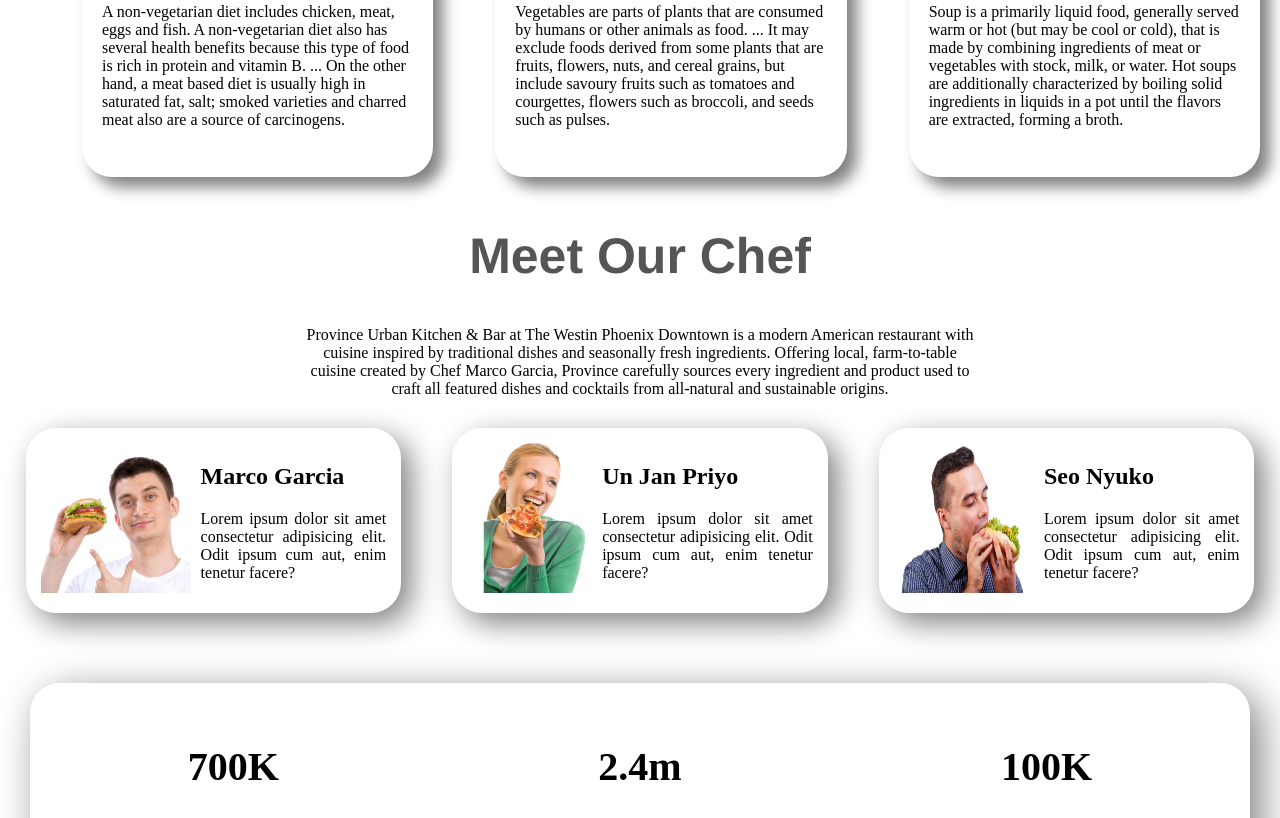
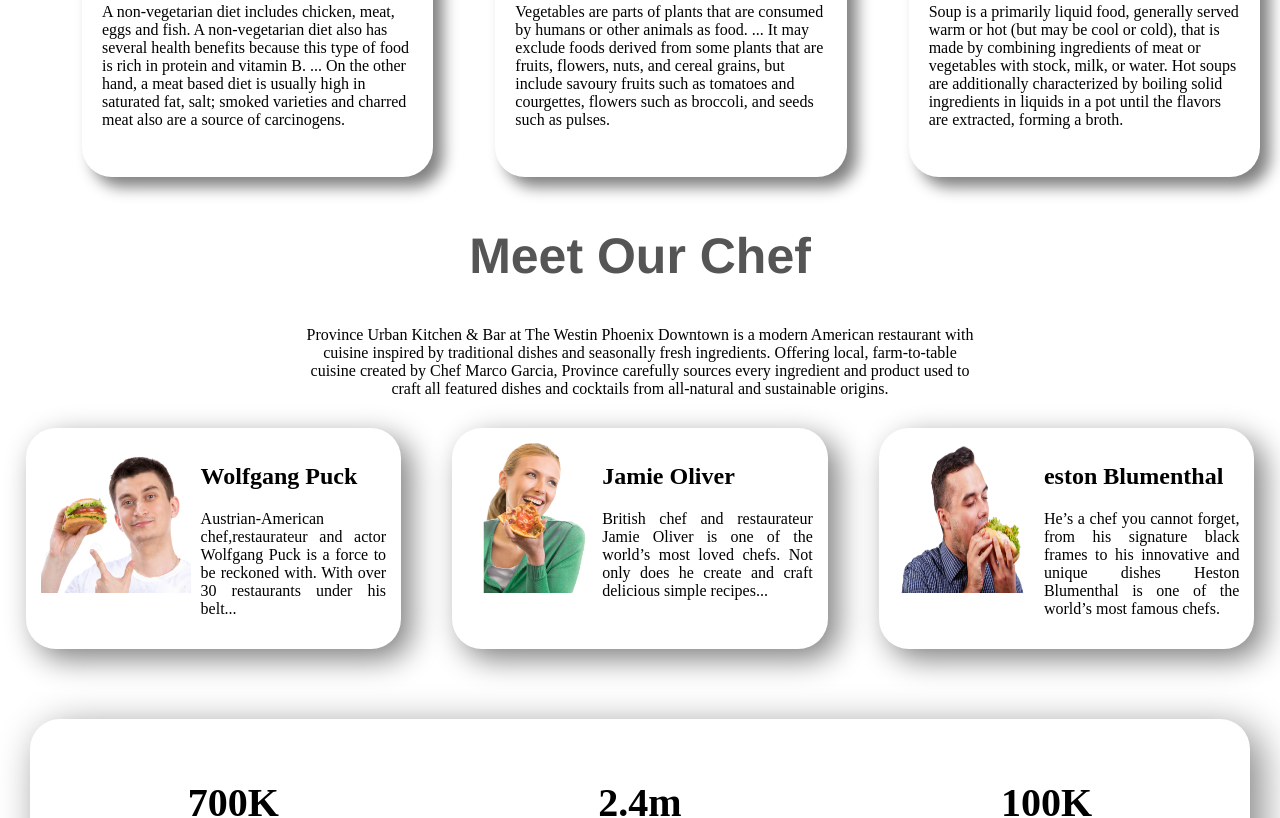
Before and after one commit to nizamseu/food-network, a plain HTML site: page index.html in a window 1280 px wide. Shown: the part 1644-2462 px from the top of the page. Drawn offline with Linux system fonts and the light colour scheme.

Commit message:
dummy text delete

```diff
--- a/index.html
+++ b/index.html
@@ -44,7 +44,7 @@
         <section class="recipies">
             <div  class="recipies-top">
                 <h1>My Recipies</h1>
-                <p>Lorem ipsum dolor sit amet, consectetur adipisicing elit. Eos eaque ea quia, odit aliquam ipsam vitae totam assumenda atque, quod voluptas. Excepturi blanditiis obcaecati accusantium ab maxime, sit adipisci ipsam?</p>
+                <p>Discover Delicious Soups, Desserts, And Much More From All Over The World At IslamiCity. Find Dishes From Around The World And Discover Your Next Favorite Go-To Meal Today! Positive Solutions. Interfaith Understanding. Cultivate Peace. Inspire Action.</p>
             </div>
             <div class="recipes-card">
                 <div class="card">
@@ -74,8 +74,8 @@
                     <div class="chef-card">
                         <img src="images/male/1.png" alt="">
                         <div class="chef-card-info">
-                            <h2>Marco Garcia</h2>
-                             <p>Lorem ipsum dolor sit amet consectetur adipisicing elit. Odit ipsum cum aut, enim tenetur facere?</p>
+                            <h2>Wolfgang Puck</h2>
+                             <p>Austrian-American chef,restaurateur and actor Wolfgang Puck is a force to be reckoned with. With over 30 restaurants under his belt...</p>
                         </div>
 
                     </div>
@@ -83,16 +83,16 @@
                     <div class="chef-card">
                         <img src="images/female/5.png" alt="">
                         <div>
-                            <h2>Un Jan Priyo</h2>
-                             <p>Lorem ipsum dolor sit amet consectetur adipisicing elit. Odit ipsum cum aut, enim tenetur facere?</p>
+                            <h2>Jamie Oliver</h2>
+                             <p>British chef and restaurateur Jamie Oliver is one of the world’s most loved chefs. Not only does he create and craft delicious simple recipes...</p>
                         </div>
 
                     </div>
                     <div class="chef-card">
                         <img src="images/male/3.png" alt="">
                         <div>
-                            <h2>Seo Nyuko</h2>
-                             <p>Lorem ipsum dolor sit amet consectetur adipisicing elit. Odit ipsum cum aut, enim tenetur facere?</p>
+                            <h2>eston Blumenthal</h2>
+                             <p>He’s a chef you cannot forget, from his signature black frames to his innovative and unique dishes Heston Blumenthal is one of the world’s most famous chefs.</p>
                         </div>
 
                     </div>
```
